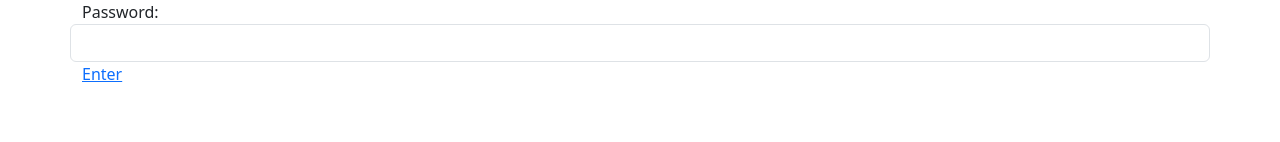
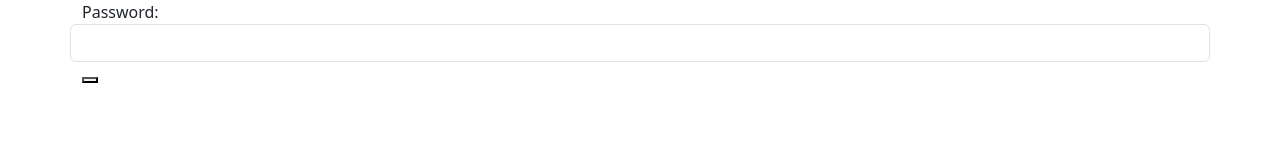
Before and after one commit to Nicole-Boettcher/rabblereaders, a React (Create React App) app: page / in a window 1280 px wide. Shown: the part 158-300 px from the top of the page. Built offline with nearby package versions, Linux system fonts and the light colour scheme.

Commit message:
First write to db works

```diff
--- a/src/LoginScreen.js
+++ b/src/LoginScreen.js
@@ -1,13 +1,47 @@
 import React from "react";
-import { Link } from "react-router-dom";
+//import { Link } from "react-router-dom";
 import { useState } from "react";
 
 function LoginScreen(props) {
   const [username, setUsername] = useState("");
   const [password, setPassword] = useState("");
+  const [response, setResponse] = useState("");
 
   const sendLoginData = () => {
     props.updateLoginData({ username: username, password: password });
+
+    console.log("hellooo")
+    const dataToSend = {
+      "TableName": "BookClubData",
+      "Item": {
+        "ItemID": {
+          "N": "1"
+        },
+        "ItemType": {
+          "S": "testingUser"
+        }
+      }
+    }
+
+    const requestOptions = {
+      method: "POST",
+      headers: {
+        "Content-Type": "application/json",
+      },
+      body: JSON.stringify(dataToSend),
+    };
+
+    fetch(
+      "https://1s6o72uevg.execute-api.ca-central-1.amazonaws.com/Dev/bookclub",
+      requestOptions
+    )
+      .then((response) => response.json())
+      .then((data) => setResponse(data))
+      .catch((error) => console.error("Error making POST request:", error));
+
+    console.log(response);
+    console.log("done")
+
   };
 
   return (
@@ -33,9 +67,10 @@ function LoginScreen(props) {
         />
       </div>
 
-      <Link to="/home" onClick={sendLoginData}>
+      {/* <Link to="/home" onClick={sendLoginData}>
         Enter
-      </Link>
+      </Link> */}
+      <button onClick={sendLoginData}></button>
     </div>
   );
 }
```
